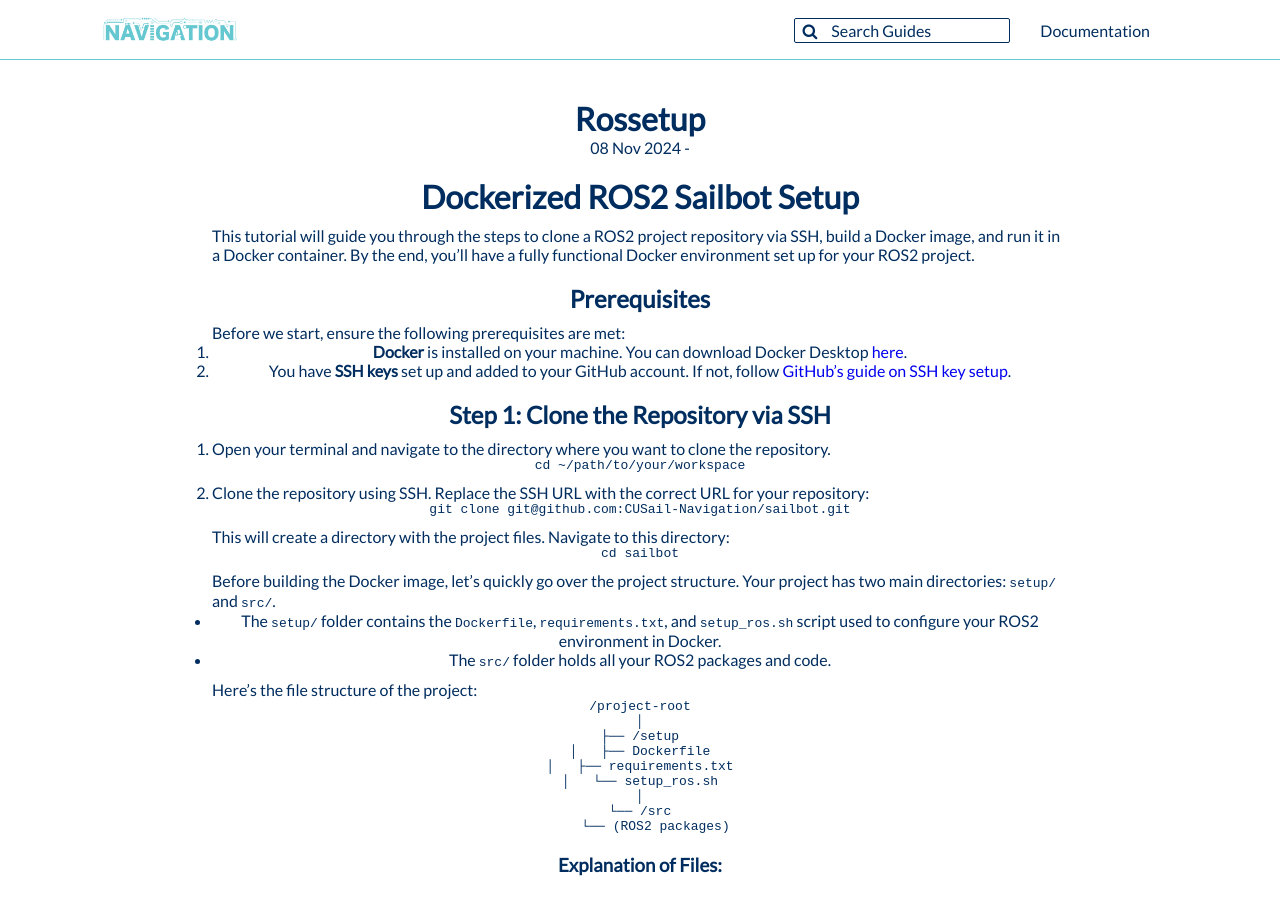
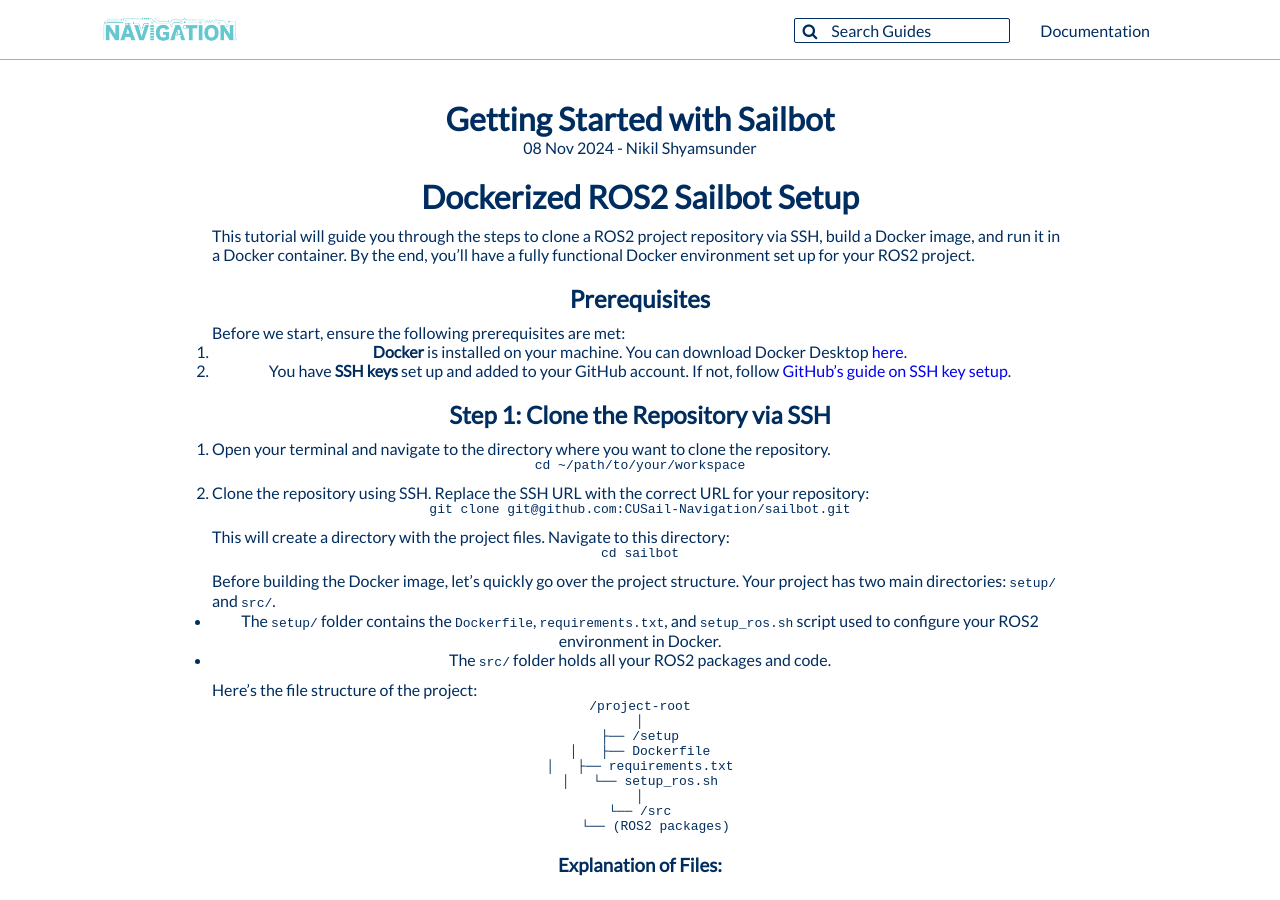
Before and after one commit to CUSail-Navigation/intrasite, a Jekyll site: the page built from _posts/2024-11-08-rossetup.md, in a window 1280 px wide and 900 px high. Built offline with Jekyll 4.4.1, drawn with Linux system fonts in a browser that asks for light colours; our own code applies the rules of GitHub Pages for plain Markdown files.

Commit message:
add jekyll front matter

```diff
--- a/_posts/2024-11-8-rossetup.md
+++ b/_posts/2024-11-08-rossetup.md
@@ -1,3 +1,11 @@
+---
+layout: post
+author: Nikil Shyamsunder
+categories: ['Website']
+logo: default.svg
+title: Getting Started with Sailbot
+---
+
 # Dockerized ROS2 Sailbot Setup
 
 This tutorial will guide you through the steps to clone a ROS2 project repository via SSH, build a Docker image, and run it in a Docker container. By the end, you'll have a fully functional Docker environment set up for your ROS2 project.
```
